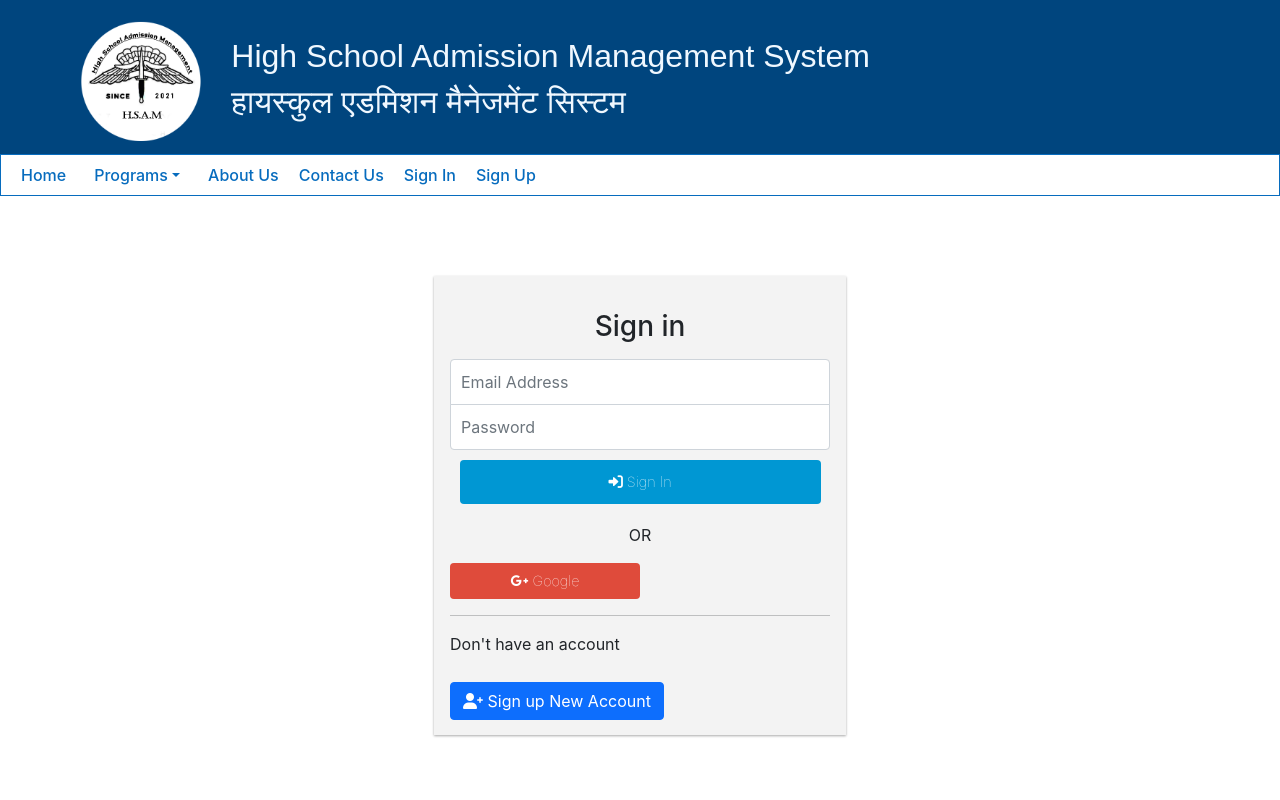
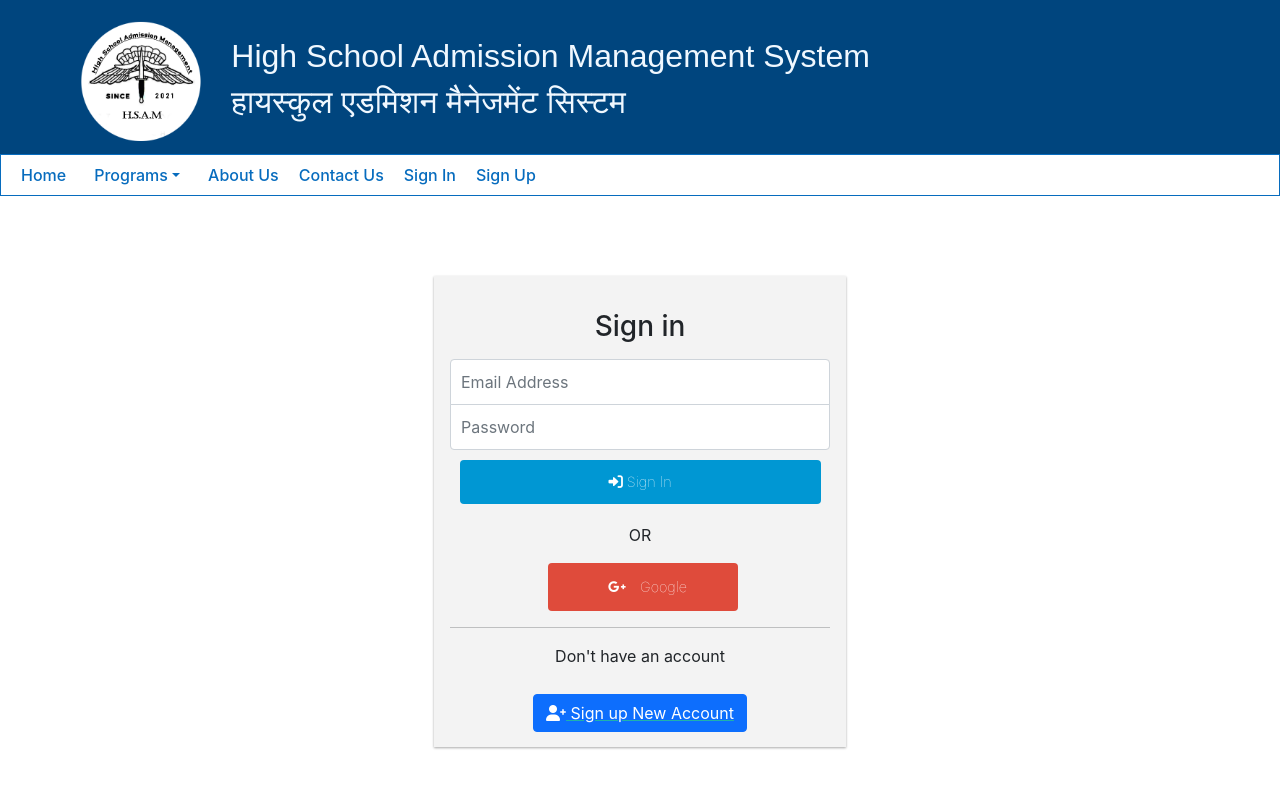
Before and after one commit to adityasasane2000/HighSchool-Admission-WebApp, a React (Create React App) app: page /login in a window 1280 px wide. Shown: the top 800 px of the page. Built offline with nearby package versions, Linux system fonts and the light colour scheme; no server answers; a web font is replaced by a local one; what google-maps-react would draw is missing.

Commit message:
buttons centererd

```diff
--- a/src/components/navigation.css
+++ b/src/components/navigation.css
@@ -11,7 +11,7 @@
   margin: 0;
   clear: left;
   margin-top: 0;
-  border: 1px solid#076cbe ;
+  border: 1px solid #076cbe ;
 }
 
 #item{
--- a/src/components/navigation.js
+++ b/src/components/navigation.js
@@ -1,14 +1,13 @@
 // import React from 'react';
 import { Link } from "react-router-dom";
-import React, { Component } from "react";
+import React from "react";
 import { useDispatch, useSelector } from "react-redux";
 import {
   Navbar,
   Nav,
-  NavItem,
+
   NavDropdown,
-  MenuItem,
-  Container,
+
 } from "react-bootstrap";
 import "../components/navigation.css";
 import logo from "../components/images/logo.png";
@@ -29,7 +28,7 @@ const Navigation = () => {
     if (currentUser) {
       return (
         <>
-         <Link to="/admission" className="item" id="item">
+          <Link to="/admission" className="item" id="item">
             Admission
           </Link>
           <div className="item" id="item" onClick={HandleAuth}>
@@ -68,17 +67,17 @@ const Navigation = () => {
               Home
             </Link>
 
-            <NavDropdown title="Programs" className="navbar-dropdown" id="item">
-                    <NavDropdown.Item eventKey="Basic Pricing"> <Link to="/science" className="item" id="item">
+            <NavDropdown title="Programs" className="navbar-dropdown" id="item" >
+              <NavDropdown.Item > <Link to="/science" className="item" id="item">
                 Science
               </Link></NavDropdown.Item>
-                    <NavDropdown.Item eventKey="Corporate Pricing">   <Link to="/commarce" className="item" id="item">
+              <NavDropdown.Item >   <Link to="/commarce" className="item" id="item">
                 Commarce
               </Link></NavDropdown.Item>
-                    <NavDropdown.Item eventKey="Enterprise pricing">   <Link to="/art" className="item" id="item">
+              <NavDropdown.Item >   <Link to="/art" className="item" id="item">
                 Arts
               </Link></NavDropdown.Item>
-                </NavDropdown>
+            </NavDropdown>
             <Link to="/about" className="item" id="item">
               About Us
             </Link>
--- a/src/pages/Login.css
+++ b/src/pages/Login.css
@@ -137,3 +137,20 @@
     color: #ffffff!important;
     background-color: #00457e;
     }
+    #google-btn-login{
+
+      padding: 10px;
+
+    }
+    .social-login{
+      display: flex;
+      justify-content: center;
+    }
+    #DontHaveAccount-Login{
+      display: flex;
+      justify-content: center;
+    }
+    #Signupnewaccount-Login{
+      display: flex;
+      justify-content: center;
+    }
--- a/src/pages/Login.js
+++ b/src/pages/Login.js
@@ -1,92 +1,94 @@
-import React,{useState,useEffect} from 'react';
-import {useDispatch,useSelector} from 'react-redux';
-import {useHistory,Link} from 'react-router-dom';
+import React, { useState, useEffect } from 'react';
+import { useDispatch, useSelector } from 'react-redux';
+import { useHistory, Link } from 'react-router-dom';
 import { googleSignInInitiate, loginInitiate } from '../redux/actions';
 
 import "./Login.css"
 
 const Login = () => {
-    const [state,setState] = useState({
-        email:"",
-        password:"",
+    const [state, setState] = useState({
+        email: "",
+        password: "",
     });
 
-    const {currentUser} = useSelector((state)=>state.user);
+    const { currentUser } = useSelector((state) => state.user);
     const history = useHistory();
 
-    useEffect(()=>{
-        if(currentUser){
+    useEffect(() => {
+        if (currentUser) {
             console.log(currentUser)
             history.push("/");
         }
-    },[currentUser,history]);
+    }, [currentUser, history]);
 
     const dispatch = useDispatch();
 
-    const {email ,password} = state;
-    const handleGoogleSignIn =() =>{
+    const { email, password } = state;
+    const handleGoogleSignIn = () => {
         dispatch(googleSignInInitiate());
     }
 
-    const handleSubmit = (e) =>{
+    const handleSubmit = (e) => {
         e.preventDefault();
-        if(!email || !password){
+        if (!email || !password) {
             return;
         }
-        dispatch(loginInitiate(email,password));
-        setState({email:"",password:""});
+        dispatch(loginInitiate(email, password));
+        setState({ email: "", password: "" });
     }
 
-    const handleChange =(e)=>{
-        let {name ,value} = e.target;
-        setState({...state,[name]:value});
+    const handleChange = (e) => {
+        let { name, value } = e.target;
+        setState({ ...state, [name]: value });
     }
     return (
         <div>
             <div id="logreg-forms">
-            <form className="form-signin" onSubmit ={handleSubmit}>
-                <h1 className="h3 mb-3 font-weight-normal" id='SignIn-Heading-Label' style ={{textAlign:"center"}}>
+                <form className="form-signin" onSubmit={handleSubmit}>
+                    <h1 className="h3 mb-3 font-weight-normal" id='SignIn-Heading-Label' style={{ textAlign: "center" }}>
                         Sign in
                     </h1>
                     <input
-                    type = "email"
-                    id ="inputEmail"
-                    className = "form-control"
+                        type="email"
+                        id="inputEmail"
+                        className="form-control"
                         placeholder="Email Address"
-                    name ="email"
-                    onChange ={handleChange}
-                    value ={email}
+                        name="email"
+                        onChange={handleChange}
+                        value={email}
                         required
                     />
                     <input
-                    type = "password"
-                    id ="inputPassword"
-                    className = "form-control"
+                        type="password"
+                        id="inputPassword"
+                        className="form-control"
                         placeholder="Password"
-                    name ="password"
-                    onChange ={handleChange}
-                    value ={password}
+                        name="password"
+                        onChange={handleChange}
+                        value={password}
                         required
                     />
-                  <button className ="btn btn-secondary btn-block" id='sign-button-login' type="submit">
-                    <i className = "fas fa-sign-in-alt"></i> Sign In
+                    <button className="btn btn-secondary btn-block" id='sign-button-login' type="submit">
+                        <i className="fas fa-sign-in-alt"></i> Sign In
                     </button>
-                <p style={{textAlign:"center"}}>OR</p>
-                <div className="social-login">
-                    <button className="btn google-btn social-btn" type = "button" onClick = {handleGoogleSignIn} >
+                    <p style={{ textAlign: "center" }}>OR</p>
+                    <div className="social-login" >
+                        <button className="btn google-btn social-btn"  type="button" onClick={handleGoogleSignIn} >
                             <span>
-                            <i className="fab fa-google-plus-g" id='google-btn-login'></i>  Google
+                                <i className="fab fa-google-plus-g" id='google-btn-login' ></i>  Google
                             </span>
                         </button>
                     </div>
 
 
-                <hr/>
-                <p>Don't have an account</p>
-                <Link to="/signup">
-                    <button className ="btn btn-primary btn-block" type="button">
-                        <i className = "fas fa-user-plus"></i> Sign up New Account
+                    <hr />
+                    <p id='DontHaveAccount-Login'>Don't have an account </p>
+                    <Link to="/signup" >
+                        <div id='Signupnewaccount-Login'>
+                        <button className="btn btn-primary btn-block"  type="button">
+                            <i className="fas fa-user-plus" ></i> Sign up New Account
                         </button>
+                        </div>
                     </Link>
                 </form>
             </div>
--- a/src/pages/Register.css
+++ b/src/pages/Register.css
@@ -40,7 +40,7 @@
   font-weight: 100;
   color: white;
   width:95%;
-  padding: 10px;
+  padding: 5px;
   font-size: 0.9rem;
 }
 
@@ -115,3 +115,6 @@
     content: "Google+";
   }
 }
+#back-register{
+  text-align: center;
+}
--- a/src/pages/Register.js
+++ b/src/pages/Register.js
@@ -101,7 +101,7 @@ const Register = () => {
                 </div>
 
                 <Link to="/login">
-                    <i className="fas fa-angle-left"></i> Back
+                    <i className="fas fa-angle-left" id='back-register'></i> Back
                 </Link>
             </form>
             <br/>
```
Lines whose indentation alone changed are shown as unchanged.
